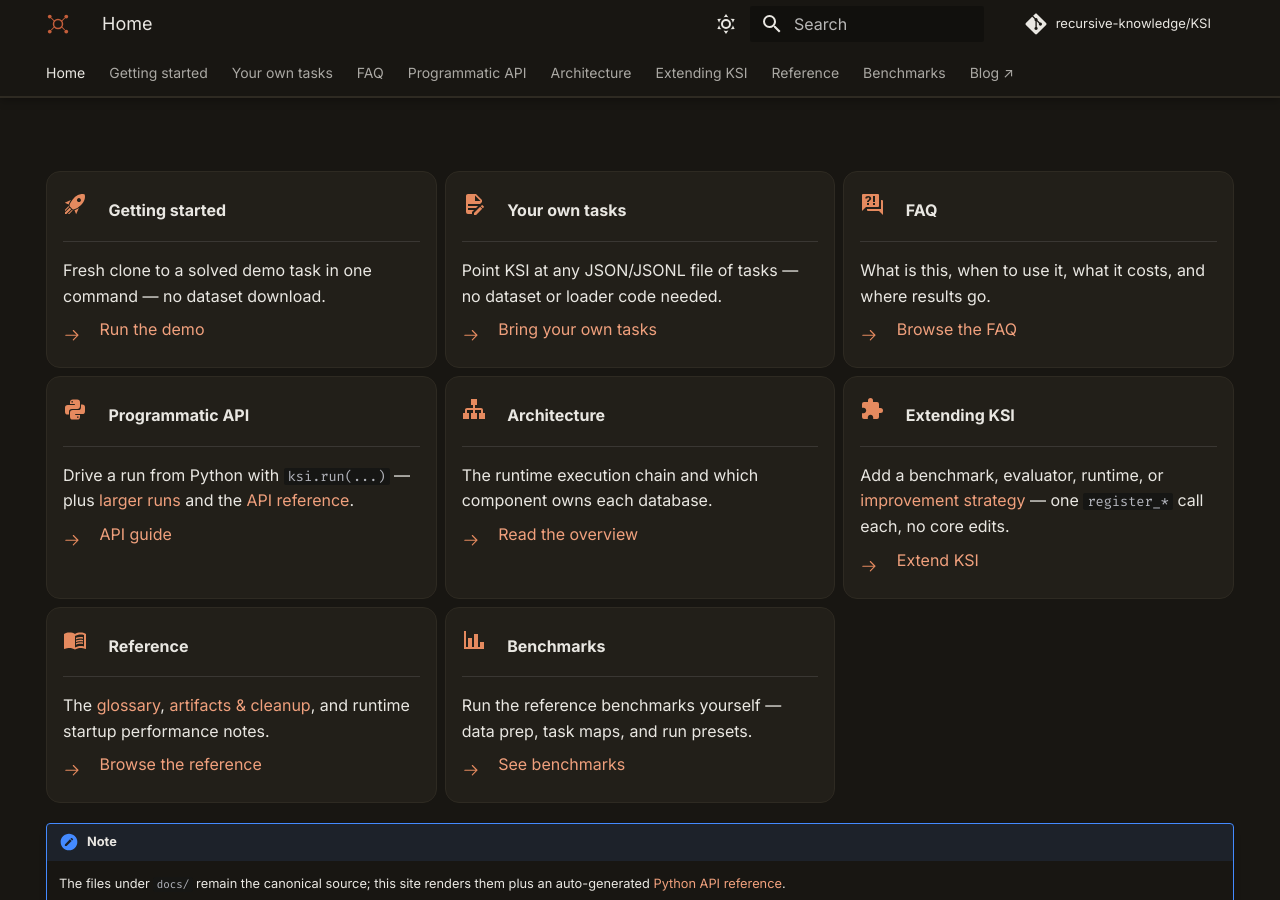
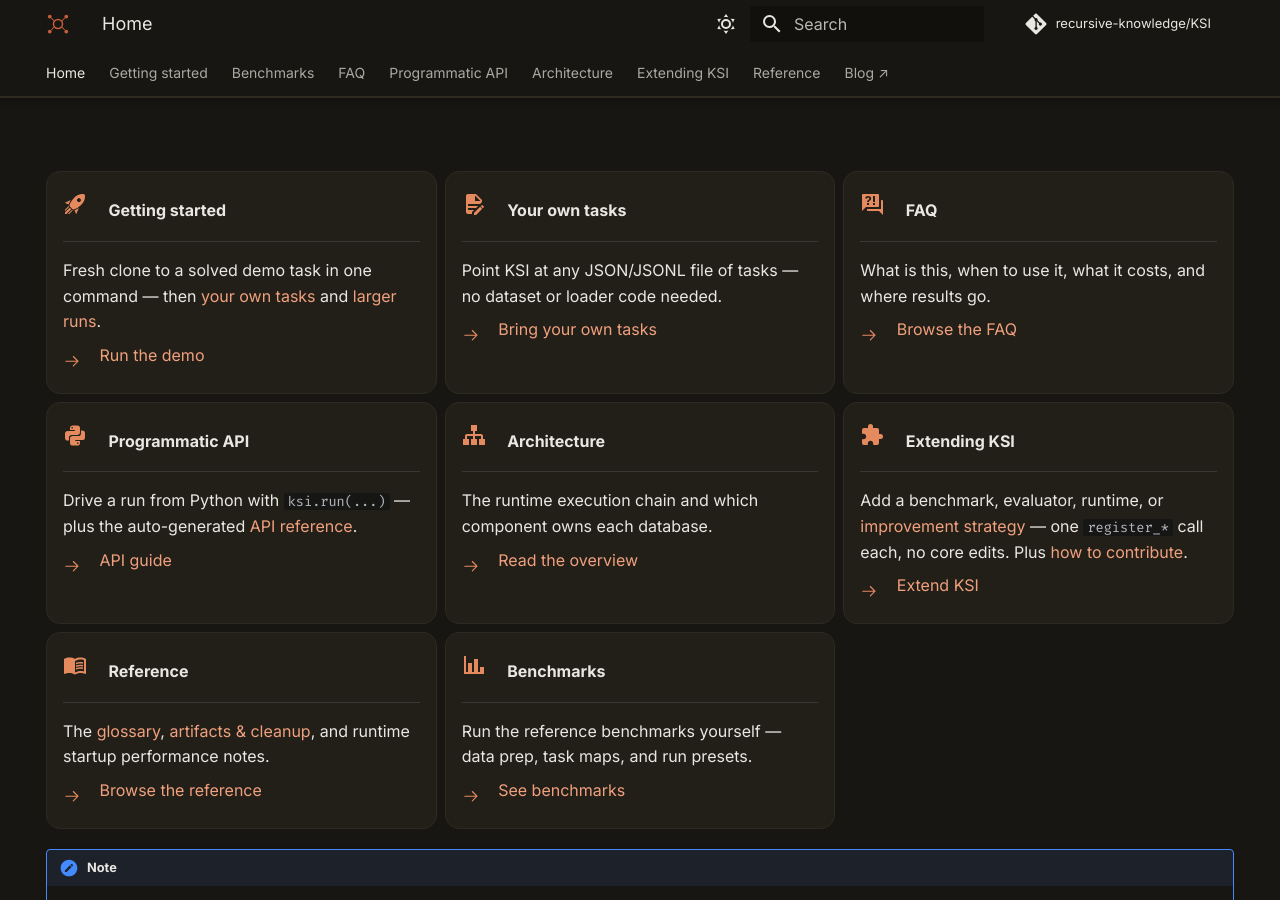
Before and after one commit to recursive-knowledge/KSI, an MkDocs documentation site: the page built from docs/index.md, in a window 1280 px wide and 900 px high, scrolled down 436 px. Built offline with MkDocs 1.6.1 and Material for MkDocs 9.7.7, drawn with Linux system fonts in a browser that asks for light colours; comment, search, counter and statistics services are not loaded.

Commit message:
docs: regroup nav so pages sit under what they're about
Four placements didn't match content:

- "Running larger runs" sat under "Programmatic API", but it documents CLI
  flags and explicitly frames `ksi.run(...)` as a layer over the parser it
  describes. It opens by naming its own place in the progression after the
  quickstart and your-own-tasks walkthroughs — so it belongs with them.
- "Your own tasks" was a standalone tab despite being step two of that same
  progression.
- "Contributing" sat under "Getting started", where a first-time user meets
  PR conventions before running the demo. It's contributor material, and
  extending.md already points at it.
- "Benchmarks" trailed after "Reference" even though it's a usage guide for
  running the reference benchmarks yourself.

Groups the three-step new-user path under "Getting started", moves
Contributing under "Extending KSI", and lifts Benchmarks out of the
post-reference slot. Landing-page cards track the change (they were
deliberately unified with the nav tabs in 7f99358).

Page URLs are derived from file paths, so no links change.

Co-Authored-By: Claude Opus 4.8 (1M context) <noreply@anthropic.com>

```diff
--- a/docs/index.md
+++ b/docs/index.md
@@ -28,7 +28,9 @@ next generation with it.
 
     ---
 
-    Fresh clone to a solved demo task in one command — no dataset download.
+    Fresh clone to a solved demo task in one command — then
+    [your own tasks](your_own_tasks.md) and
+    [larger runs](experiments.md).
 
     [:octicons-arrow-right-24: Run the demo](getting-started.md)
 
@@ -52,8 +54,7 @@ next generation with it.
 
     ---
 
-    Drive a run from Python with `ksi.run(...)` — plus
-    [larger runs](experiments.md) and the
+    Drive a run from Python with `ksi.run(...)` — plus the auto-generated
     [API reference](reference/api.md).
 
     [:octicons-arrow-right-24: API guide](programmatic_api.md)
@@ -72,7 +73,7 @@ next generation with it.
 
     Add a benchmark, evaluator, runtime, or
     [improvement strategy](improvement_strategies.md) — one `register_*` call
-    each, no core edits.
+    each, no core edits. Plus [how to contribute](CONTRIBUTING.md).
 
     [:octicons-arrow-right-24: Extend KSI](extending.md)
 
--- a/mkdocs.yml
+++ b/mkdocs.yml
@@ -85,23 +85,23 @@ nav:
   - Home: index.md
   - Getting started:
       - getting-started.md
-      - Contributing: CONTRIBUTING.md
-  - Your own tasks: your_own_tasks.md
+      - Your own tasks: your_own_tasks.md
+      - Running larger runs: experiments.md
+  - Benchmarks: benchmarks.md
   - FAQ: faq.md
   - Programmatic API:
       - programmatic_api.md
-      - Running larger runs: experiments.md
       - Python API reference: reference/api.md
   - Architecture: architecture.md
   - Extending KSI:
       - Extension seams: extending.md
       - Add a benchmark / task source: adding_a_benchmark.md
       - Add an evaluator / runtime: adding_an_evaluator.md
+      - Improvement strategies: improvement_strategies.md
       - Open-source & self-hosted models: open_source_models.md
-      - Improvement strategies: improvement_strategies.md
+      - Contributing: CONTRIBUTING.md
   - Reference:
       - Glossary: glossary.md
       - Artifacts & cleanup: artifacts.md
       - Runtime startup performance: runtime-startup-performance.md
-  - Benchmarks: benchmarks.md
   - Blog ↗: https://recursive-knowledge.github.io/knowledge-centric-self-improvement/
```
